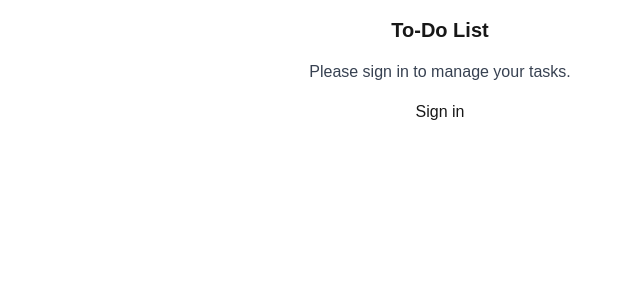
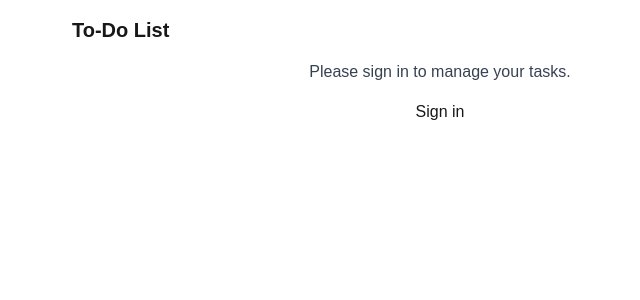
Before and after one commit to Tawhid03/ai-todo-convex, a Next.js app: page / in a window 1280 px wide. Shown: the top 300 px of the page, without its empty margins (200-840 px from the left). Built offline with nearby package versions, Linux system fonts and the light colour scheme; no server answers.

Commit message:
Update package.json with necessary changes

```diff
--- a/src/app/layout.js
+++ b/src/app/layout.js
@@ -1,10 +1,13 @@
 "use client";
 
+import { ClerkProvider } from "@clerk/nextjs";
+import { ConvexReactClient } from "convex/react";
+import { ConvexProviderWithClerk } from "convex/react-clerk";
+import { useAuth } from "@clerk/nextjs";
+import localFont from "next/font/local";
 import "./globals.css";
-import localFont from "next/font/local";
-import Provider from "./provider";
 
-// Load local fonts
+// Fonts
 const geistSans = localFont({
   src: "./fonts/GeistVF.woff",
   variable: "--font-geist-sans",
@@ -16,14 +19,20 @@ const geistMono = localFont({
   weight: "100 900",
 });
 
-export default function Layout({ children }) {
+// Convex Client
+const convex = new ConvexReactClient(process.env.NEXT_PUBLIC_CONVEX_URL);
+
+export default function RootLayout({ children }) {
   return (
     <html lang="en">
       <body
         className={`${geistSans.variable} ${geistMono.variable} antialiased`}
       >
-        {/* Use Provider for Clerk and Convex */}
-        <Provider>{children}</Provider>
+        <ClerkProvider publishableKey={process.env.NEXT_PUBLIC_CLERK_PUBLISHABLE_KEY}>
+          <ConvexProviderWithClerk client={convex} useAuth={useAuth}>
+            {children}
+          </ConvexProviderWithClerk>
+        </ClerkProvider>
       </body>
     </html>
   );
--- a/src/app/page.js
+++ b/src/app/page.js
@@ -1,34 +1,22 @@
 "use client";
 
 import { Authenticated, Unauthenticated } from "convex/react";
-import { SignInButton } from "@clerk/clerk-react";
+import { SignInButton, UserButton } from "@clerk/nextjs";
 import { NewToDoForm } from "./_component/new-todo-form";
 import ToDoList from "./_component/to-do-list";
-import { useMutation, useQuery } from "convex/react";
-import { api } from "../../convex/_generated/api";
 
 export default function Home() {
-  // Fetch todos using Convex
-  const todos = useQuery(api.functions.getTodos) || [];
-  const addTodoMutation = useMutation(api.functions.addTodo);
-
-  // Function to handle adding a new todo
-  const handleAddTodo = async (todo) => {
-    try {
-      await addTodoMutation(todo);
-    } catch (error) {
-      console.error("Error adding todo:", error);
-    }
-  };
-
   return (
     <div className="max-w-screen-md mx-auto p-4 space-y-4">
-      <h1 className="text-xl font-bold text-center">To-Do List</h1>
+      <h1 className="text-xl font-bold">To-Do List</h1>
 
       {/* Authenticated View */}
       <Authenticated>
-        <ToDoList todos={todos} />
-        <NewToDoForm onAddTodo={handleAddTodo} />
+        <div className="flex justify-end">
+          <UserButton />
+        </div>
+        <ToDoList />
+        <NewToDoForm />
       </Authenticated>
 
       {/* Unauthenticated View */}
```
Also changed, not shown: src/app/provider.jsx (line endings or trailing spaces).
